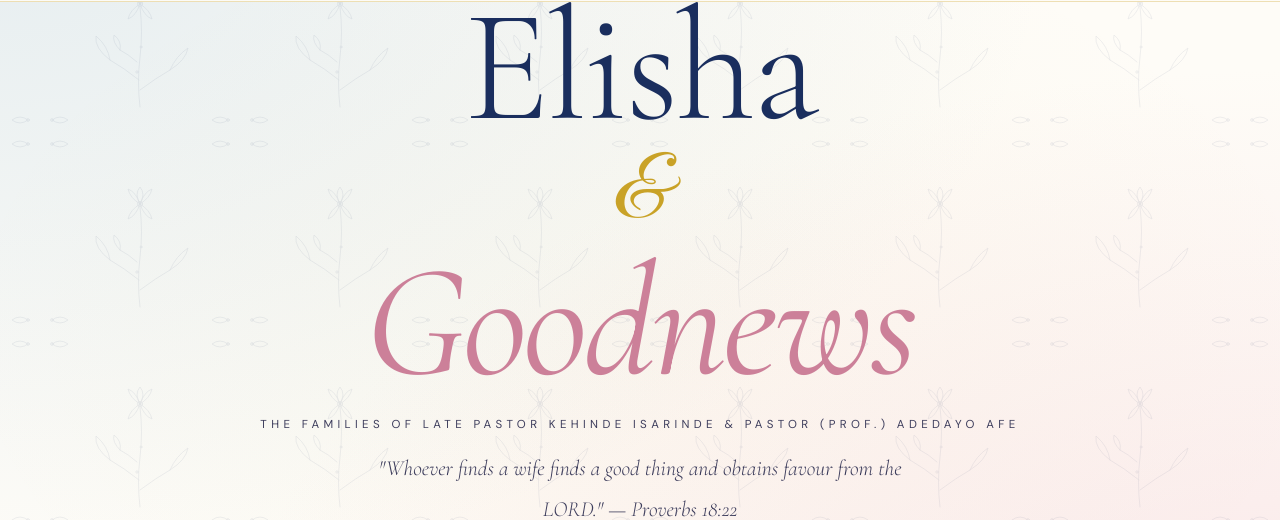
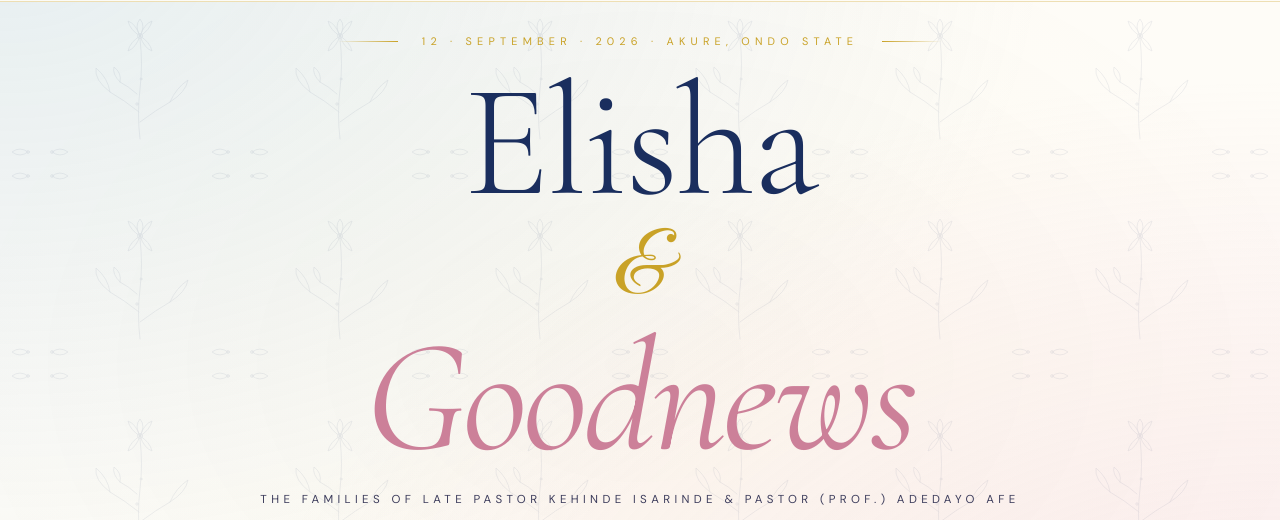
Before and after one commit to sylvester07-c/BECOMING-THE-ISARINDES, a plain HTML site: page index.html in a window 1280 px wide. Shown: the part 68-588 px from the top of the page. Drawn offline with nearby package versions, Linux system fonts and the light colour scheme.

Commit message:
Fix hero spacing — push title below nav bar

```diff
--- a/css/main.css
+++ b/css/main.css
@@ -263,7 +263,7 @@ nav.nav-hidden {
   text-align: center;
   position: relative;
   overflow: clip;
-  padding: 0;
+  padding: 70px 0 0;
   z-index: 1;
 }
 
@@ -293,7 +293,7 @@ nav.nav-hidden {
 .hero-content {
   z-index: 1;
   padding: 0 1.5rem;
-  margin-top: 2vh;
+  margin-top: 4vh;
 }
 
 .hero-top-ornament {
--- a/css/responsive.css
+++ b/css/responsive.css
@@ -31,6 +31,9 @@
   .nav-links { display: none; }
   .hamburger { display: flex; }
   .scroll-progress { top: 60px; }
+
+  /* Hero nav clearance on mobile */
+  .hero { padding-top: 60px; }
 
   /* Global spacing */
   section { padding: 5rem 0; }
```
